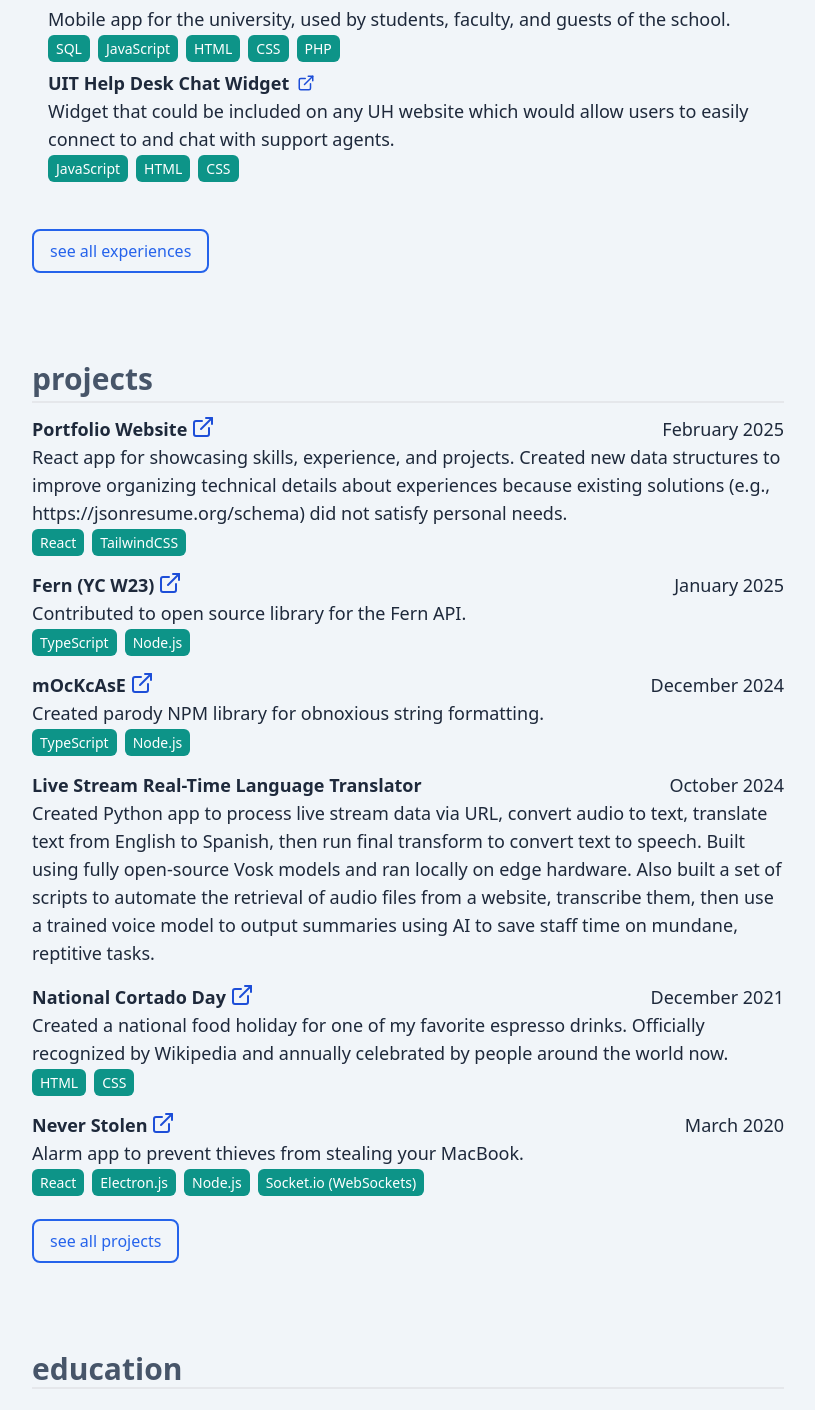
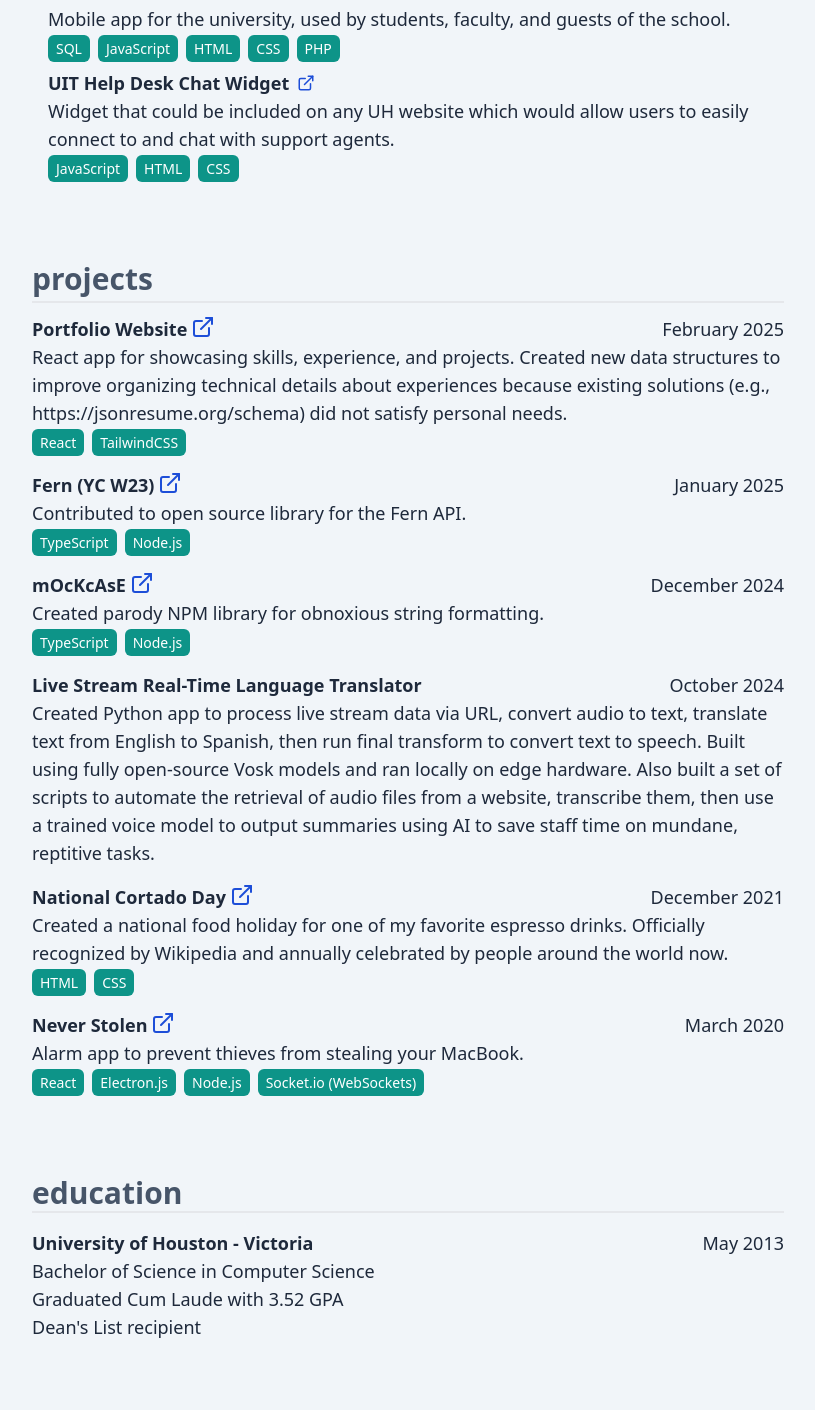
Before and after one commit to thechori/ryanteodoro.com-v2-frontend, a React (Vite) app: page / in a window 1280 px wide. Shown: the part 2727-4137 px from the top of the page, without its empty margins (424-1239 px from the left). Built offline with nearby package versions, Linux system fonts and the light colour scheme.

Commit message:
hide useless see all buttons

```diff
--- a/src/App.tsx
+++ b/src/App.tsx
@@ -1,7 +1,7 @@
 import { ExternalLink } from "lucide-react";
 import { format } from "date-fns";
 //
-import Button from "./components/button";
+// import Button from "./components/button";
 import Sidebar from "./components/sidebar";
 import { experiences } from "./data/new";
 
@@ -132,11 +132,11 @@ function App() {
             </div>
           ))}
 
-          <Button
+          {/* <Button
             title="see all experiences"
             className="my-2"
             variant="outline"
-          />
+          /> */}
         </section>
 
         <section id="projects" className="mb-20">
@@ -233,7 +233,7 @@ function App() {
             </div>
           ))}
 
-          <Button title="see all projects" className="my-2" variant="outline" />
+          {/* <Button title="see all projects" className="my-2" variant="outline" /> */}
         </section>
 
         <section id="experience" className="mb-20">
```
